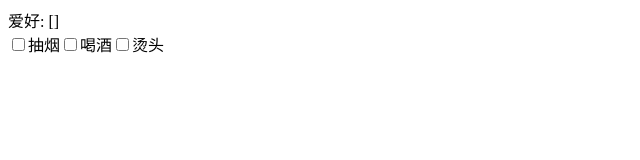
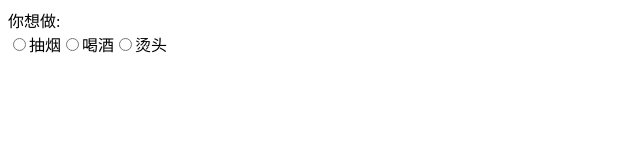
Before and after one commit to DDB324/vue-form-model, a Vue app: page / in a window 1280 px wide. Shown: the top 160 px of the page, without its empty margins (0-640 px from the left). Built offline with nearby package versions, Linux system fonts and the light colour scheme.

Commit message:
radio单选按钮

```diff
--- a/src/App.vue
+++ b/src/App.vue
@@ -1,16 +1,16 @@
 <template>
   <div id="app">
-    <div>爱好: {{ x }}</div>
+    <div>你想做: {{ x }}</div>
     <label>
-      <input type="checkbox" v-model="x" value="抽烟">
+      <input name="want" type="radio" v-model="x" value="抽烟">
       <span>抽烟</span>
     </label>
     <label>
-      <input type="checkbox" v-model="x" value="喝酒">
+      <input name="want" type="radio" v-model="x" value="喝酒">
       <span>喝酒</span>
     </label>
     <label>
-      <input type="checkbox" v-model="x" value="烫头">
+      <input name="want" type="radio" v-model="x" value="烫头">
       <span>烫头</span>
     </label>
   </div>
@@ -22,7 +22,7 @@ export default {
   name: 'App',
   data() {
     return {
-      x: []
+      x: ''
     }
   }
 }
```
